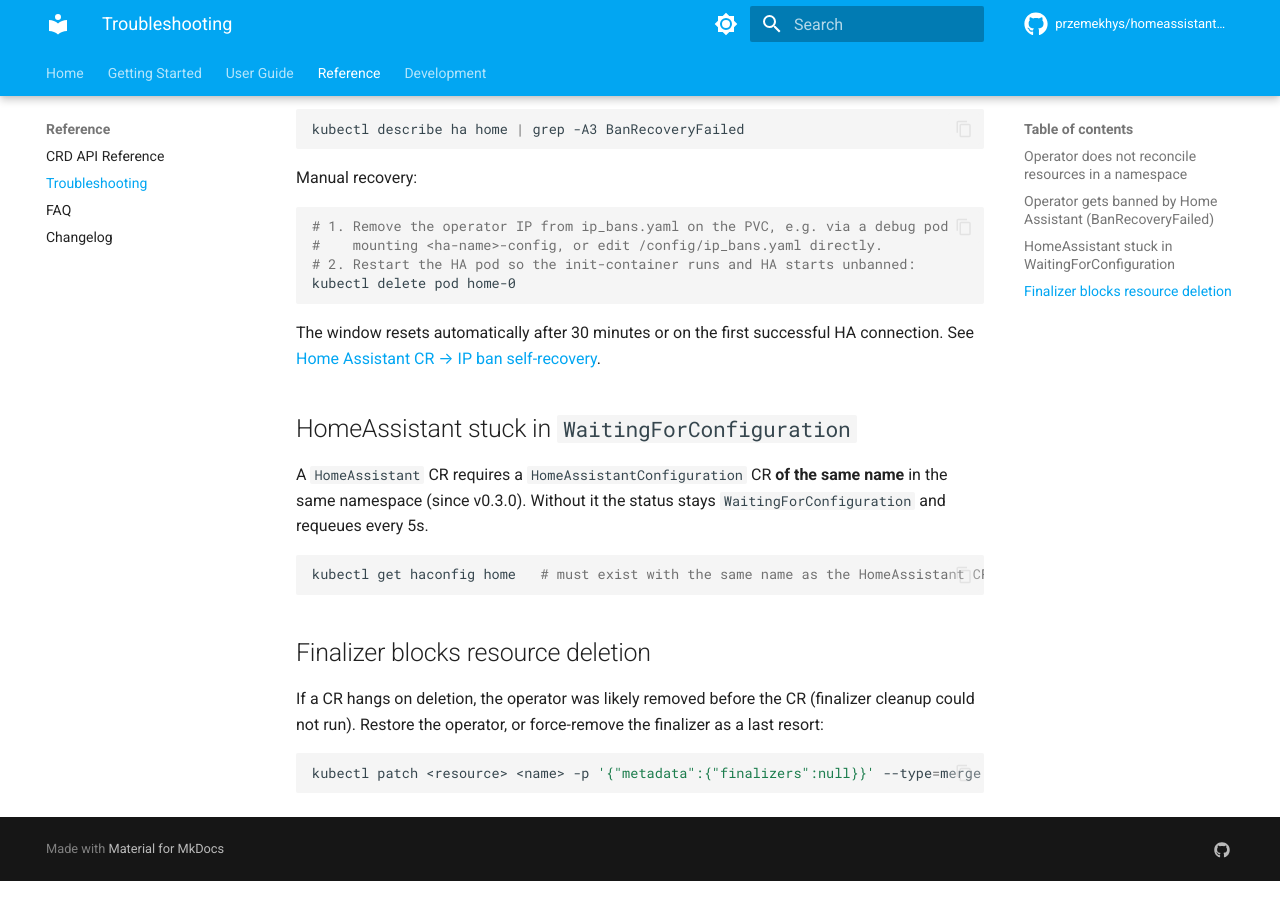
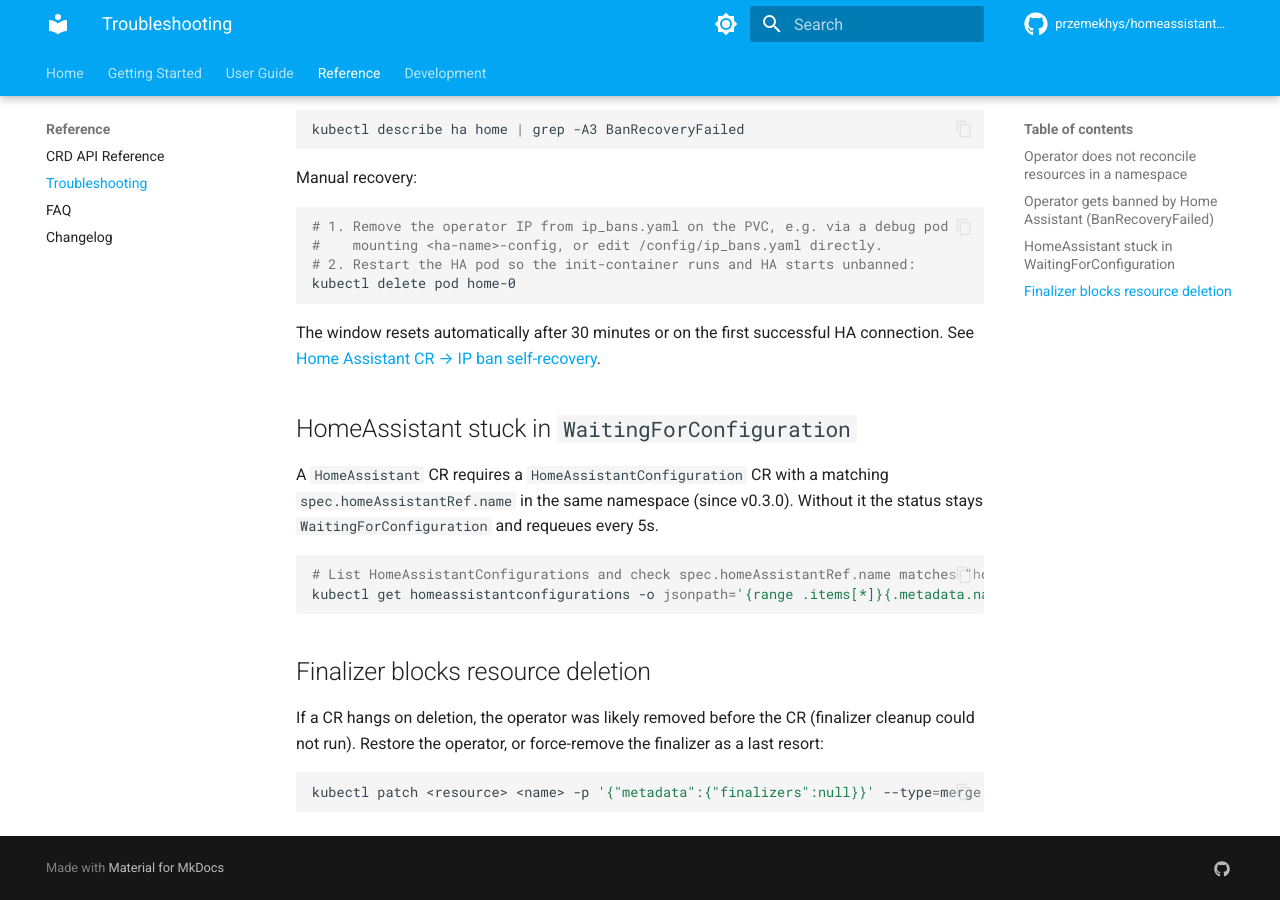
Before and after one commit to agdphd/homeassistant-operator, an MkDocs documentation site: the page built from docs/reference/troubleshooting.md, in a window 1280 px wide and 900 px high, scrolled down 786 px. Built offline with MkDocs 1.6.1 and Material for MkDocs 9.7.7, drawn with Linux system fonts in a browser that asks for light colours; comment, search, counter and statistics services are not loaded.

Commit message:
docs(troubleshooting): fix HAConfig matching contract wording

````diff
--- a/docs/reference/troubleshooting.md
+++ b/docs/reference/troubleshooting.md
@@ -38,10 +38,11 @@ The window resets automatically after 30 minutes or on the first successful HA c
 
 ## HomeAssistant stuck in `WaitingForConfiguration`
 
-A `HomeAssistant` CR requires a `HomeAssistantConfiguration` CR **of the same name** in the same namespace (since v0.3.0). Without it the status stays `WaitingForConfiguration` and requeues every 5s.
+A `HomeAssistant` CR requires a `HomeAssistantConfiguration` CR with a matching `spec.homeAssistantRef.name` in the same namespace (since v0.3.0). Without it the status stays `WaitingForConfiguration` and requeues every 5s.
 
 ```sh
-kubectl get haconfig home   # must exist with the same name as the HomeAssistant CR
+# List HomeAssistantConfigurations and check spec.homeAssistantRef.name matches "home"
+kubectl get homeassistantconfigurations -o jsonpath='{range .items[*]}{.metadata.name}{"\t"}{.spec.homeAssistantRef.name}{"\n"}{end}'
 ```
 
 ## Finalizer blocks resource deletion
````
